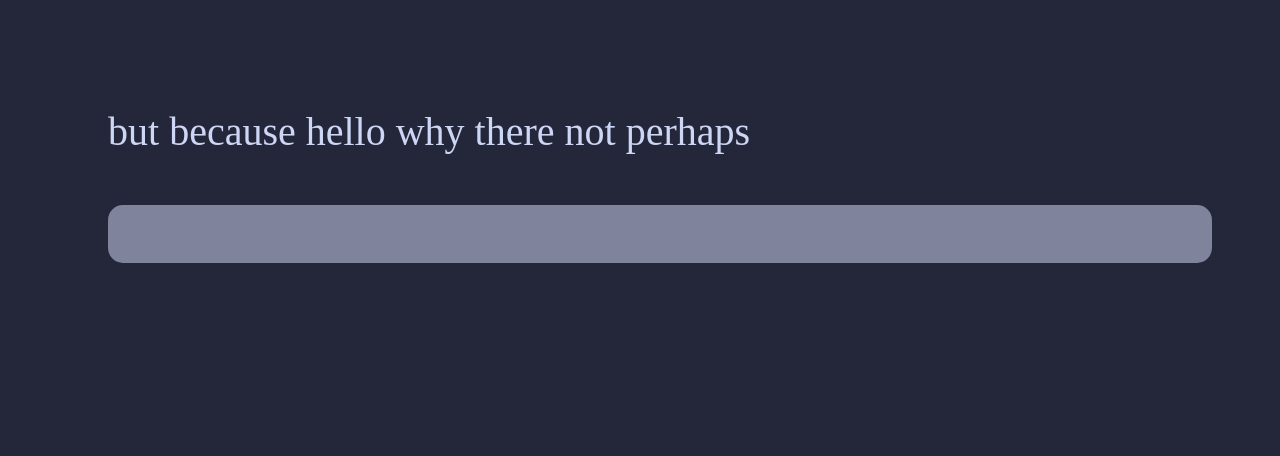
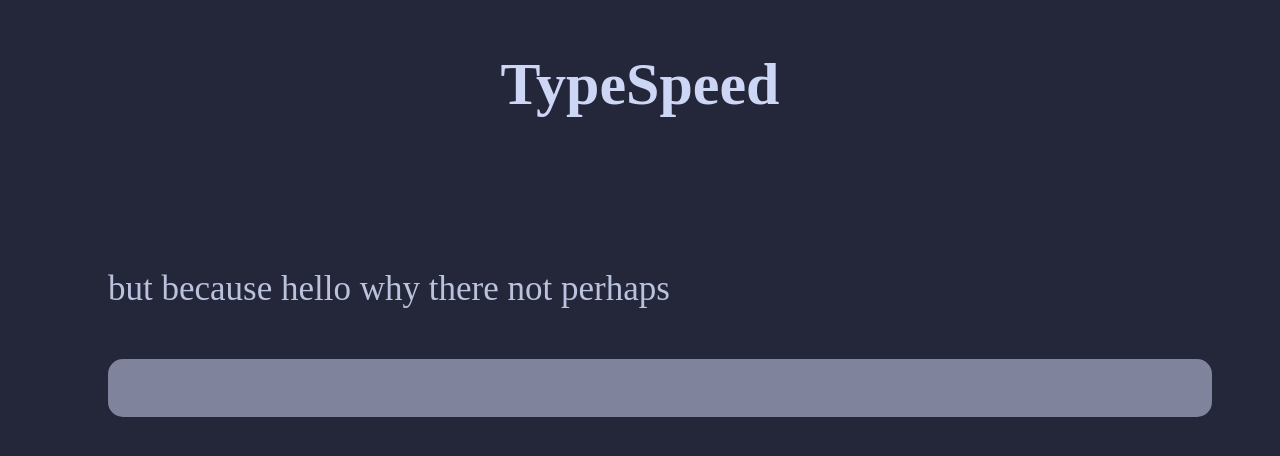
Before and after one commit to dastarruer/CS50FinalProject, a Flask app: page / in a window 1280 px wide. Shown: the top 456 px of the page. Run offline with Flask 3, Linux system fonts and the light colour scheme.

Commit message:
added logo to the page, including css

```diff
--- a/static/styles.css
+++ b/static/styles.css
@@ -18,9 +18,15 @@
     color: #f38ba8;
 }
 
+#logo {
+    text-align: center;
+    font-size: 60px;
+    color: #cdd6f4;
+}
+
 #words {
-    color: #cdd6f4;
-    font-size: 40px;
+    color: #bac2de;
+    font-size: 35px;
 
     grid-row-start: 1;
 }
--- a/templates/layout.html
+++ b/templates/layout.html
@@ -7,6 +7,7 @@
         <title>{% block title %}{% endblock %}</title>
     </head>
     <body>
+        <h2 id="logo">TypeSpeed</h2>
         <div class="grid-container">
             {% block body %}{% endblock %}
         </div>
```
Also changed, not shown: static/timer.js (line endings or trailing spaces).
